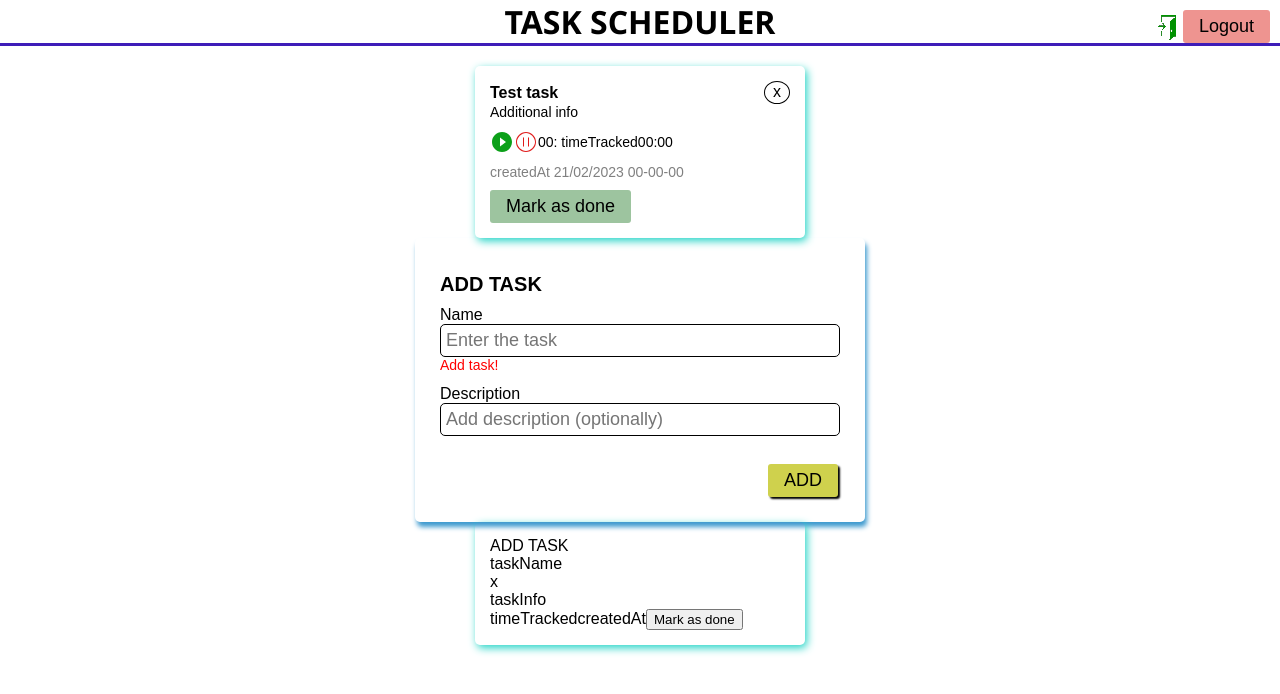
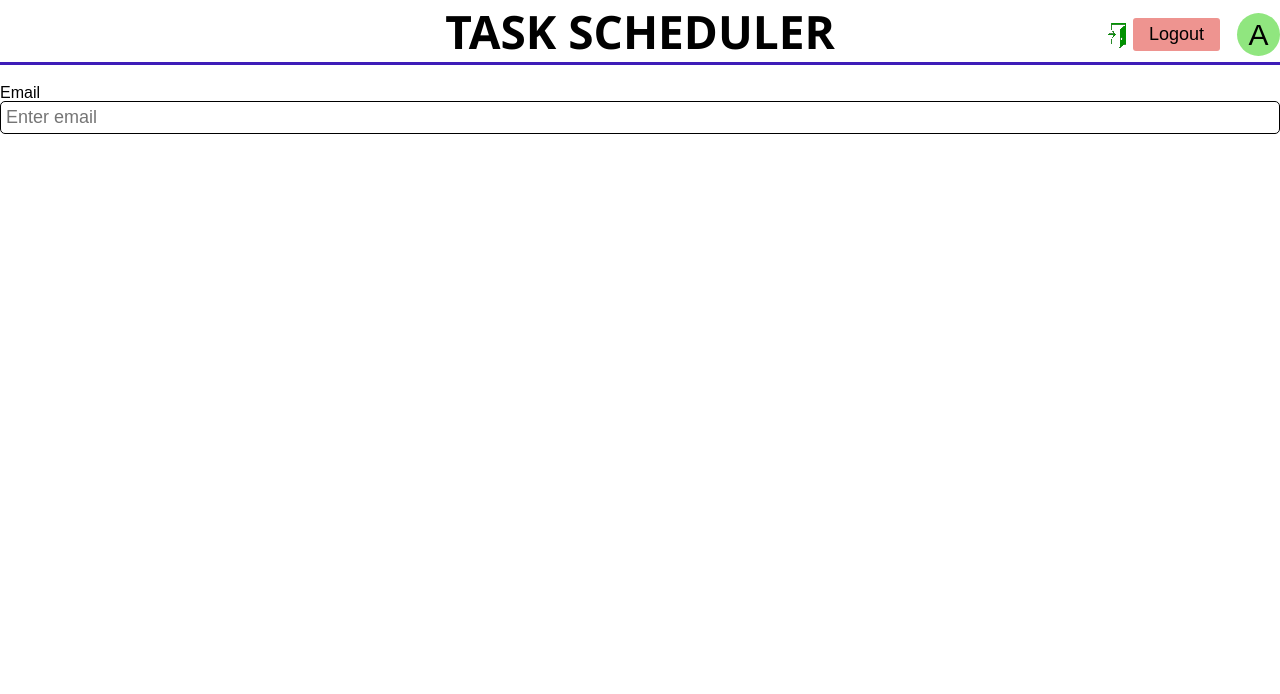
Before and after one commit to alexrazumniy/final_project, a website built with webpack: page src/index.html in a window 1280 px wide. Built offline with nearby package versions, Linux system fonts and the light colour scheme.

Commit message:
module Input created

```diff
--- a/src/components/Input.js
+++ b/src/components/Input.js
@@ -1,44 +1,57 @@
-const taskForm = document.createElement('form');
-const taskFormTitle = document.createElement('h5');
-taskFormTitle.innerText = 'ADD TASK';
+export class Input {
+    constructor(options) {
+        const {
+            name,
+            label,
+            placeholder,
+            type = 'text',
+            onInput,
+            onChange,
+        } = options;
 
-const taskInputContainer = document.createElement('div');
-const taskInputLabel = document.createElement('label');
-const taskInput = document.createElement('input');
-taskInputLabel.innerText = 'Name';
-taskInput.type = 'text';
-taskInput.placeholder = 'Enter the task';
-const taskInputErrMsg = document.createElement('span'); ////
-taskInputErrMsg.innerText = 'Add task!' ///////////////////////
+        this.input = document.createElement('input');
+        this.errorMsgText = document.createElement('span');
+        console.log(this);
 
-const descriptInputContainer = document.createElement('div');
-const descriptInputLabel = document.createElement('label');
-const descriptInput = document.createElement('input');
-descriptInputLabel.innerText = 'Description';
-descriptInput.type = 'text';
-descriptInput.placeholder = 'Add description (optionally)';
+        this.input.name = name;
+        this.label = label;
+        this.input.placeholder = placeholder;
+        this.value = this.input.value;
 
-const btnAdd = document.createElement('button');
-btnAdd.innerText = 'ADD';
+        this.control = this.createControl(onInput, onChange);
+    }
 
-document.body.append(taskForm);
-taskForm.append(taskFormTitle, taskInputContainer, descriptInputContainer, btnAdd);
+    createControl(onInput, onChange) {
+        const container = document.createElement('div');
+        const label = document.createElement('label');
 
-taskInputContainer.append(taskInputLabel, taskInput, taskInputErrMsg);
-descriptInputContainer.append(descriptInputLabel, descriptInput);
+        const inputId = `_${this.name}`;
 
-taskForm.classList.add('form');
-taskFormTitle.classList.add('form-title');
+        container.classList.add('input-container');
+        this.errorMsgText.classList.add('error-message');
+        this.input.classList.add('input');
 
-const inputContainers = [taskInputContainer, descriptInputContainer];
-inputContainers.map(cont => cont.classList.add('input-container'));
+        this.input.id = inputId;
+        label.setAttribute('for', inputId);
 
-const labels = [taskInputLabel, descriptInputLabel];
-labels.map(label => label.classList.add('input-label'));
+        label.innerText = this.label;
 
-const inputs = [taskInput, descriptInput];
-inputs.map(input => input.classList.add('field-input'));
+        container.append(label, this.input, this.errorMsgText);
 
-taskInputErrMsg.classList.add('error-message');
-
-btnAdd.classList.add('task-btn-submit', 'button');
+        if (onInput) {
+            this.input.addEventListener('input', (event) => {
+                this.value = this.target.value;
+                onInput(event);
+            });
+        }
+        if (onChange) {
+            this.input.addEventListener('change', (event) => {
+                onInput(event);
+            });
+        }
+        return container
+    }
+    render(container) {
+        container.append(this.control);
+    };
+}
--- a/src/components/Task.js
+++ b/src/components/Task.js
@@ -1,52 +1,88 @@
-{/* <div class="task-card">
-<div class="task-card-header">
-    <p class="task-name">Test task</p>
-    <p class="close-btn">x</p>
-</div>
-<p class="task-description">Additional info</p>
-<div class="task-timer">
-    <svg width="24" height="24" viewBox="0 0 24 24" fill="none" xmlns="http://www.w3.org/2000/svg">
-        <path class="svg-play"
-            d="M12 2C6.475 2 2 6.475 2 12C2 17.525 6.475 22 12 22C17.525 22 22 17.525 22 12C22 6.475 17.525 2 12 2ZM10 16.5V7.5L16 12L10 16.5Z"
-            fill="#0ca019" />
-    </svg>
+// Форма для ввода таска
 
-    <svg width="24" height="24" viewBox="0 0 24 24" fill="none" xmlns="http://www.w3.org/2000/svg">
-        <path class="svg-pause"
-            d="M12 2C6.475 2 2 6.475 2 12 2 17.525 6.475 22 12 22 17.525 22 22 17.525 22 12 22 6.475 17.525 2 12 2ZM12 3C7.475 3 3 7.475 3 12 3 16.525 7.475 21 12 21 16.525 21 21 16.525 21 12 21 7.475 16.525 3 12 3ZM9 16 9 8C9 7 10 7 10 8L10 16C10 17 9 17 9 16ZM14 16 14 8C14 7 15 7 15 8L15 16C15 17 14 17 14 16Z"
-            fill="#e01b1b" fill-rule="evenodd" />
-    </svg> -->
-    <span class="hours">00</span>:
-    timeTracked
-    <span class="min">00</span>:
-    <span class="sec">00</span>
-</div>
-<div class="task-created-data"> createdAt
-    21/02/2023 00-00-00
-</div>
-<button class="btn-done button">Mark as done</button>
-</div> */}
+const taskForm = document.createElement('form');
+const taskFormTitle = document.createElement('h5');
+taskFormTitle.innerText = 'ADD TASK';
+
+const taskInputContainer = document.createElement('div');
+const taskInputLabel = document.createElement('label');
+const taskInput = document.createElement('input');
+taskInputLabel.innerText = 'Name';
+taskInput.type = 'text';
+taskInput.placeholder = 'Enter the task';
+const taskInputErrMsg = document.createElement('span'); ////
+taskInputErrMsg.innerText = 'Add task!' ///////////////////////
+
+const descriptInputContainer = document.createElement('div');
+const descriptInputLabel = document.createElement('label');
+const descriptInput = document.createElement('input');
+descriptInputLabel.innerText = 'Description';
+descriptInput.type = 'text';
+descriptInput.placeholder = 'Add description (optionally)';
+
+const btnAdd = document.createElement('button');
+btnAdd.innerText = 'ADD';
+
+document.body.append(taskForm);
+taskForm.append(taskFormTitle, taskInputContainer, descriptInputContainer, btnAdd);
+
+taskInputContainer.append(taskInputLabel, taskInput, taskInputErrMsg);
+descriptInputContainer.append(descriptInputLabel, descriptInput);
+
+taskForm.classList.add('form');
+taskFormTitle.classList.add('form-title');
+
+const inputContainers = [taskInputContainer, descriptInputContainer];
+inputContainers.map(cont => cont.classList.add('input-container'));
+
+const labels = [taskInputLabel, descriptInputLabel];
+labels.map(label => label.classList.add('input-label'));
+
+const inputs = [taskInput, descriptInput];
+inputs.map(input => input.classList.add('field-input'));
+
+taskInputErrMsg.classList.add('error-message');
+
+btnAdd.classList.add('task-btn-submit', 'button');
+
+
+
+
+// Форма карточки таска
 
 const taskCard = document.createElement('div');
 const cardHeader = document.createElement('div');
-cardHeader.innerText = 'ADD TASK';
 const taskName = document.createElement('p');
-taskName.innerText = 'taskName';
+taskName.innerText = 'Test task';
 const closeBtn = document.createElement('p');
 closeBtn.innerText = 'x';
+
 const taskInfo = document.createElement('p');
-taskInfo.innerText = 'taskInfo';
+taskInfo.innerText = 'Additional info';
+
 const timerWrapper = document.createElement('div');
-const timeTracked = document.createElement('span');
-timeTracked.innerText = 'timeTracked';
-const createdAt = document.createElement('span');
-createdAt.innerText = 'createdAt';
+const startBtn = document.createElement('div');
+const timeTracker = document.createElement('span');
+timeTracker.innerText = 'timeTracked';
+
+const creationData = document.createElement('p');
+creationData.innerText = 'createdAt';
+
 const btnDone = document.createElement('button');
 btnDone.innerText = 'Mark as done';
 
 document.body.append(taskCard);
-taskCard.append(cardHeader, taskName, closeBtn, taskInfo, timerWrapper, timeTracked, createdAt, btnDone)
+cardHeader.append(taskName, closeBtn);
+timerWrapper.append(startBtn, timeTracker);
+taskCard.append(cardHeader, taskInfo, timerWrapper, creationData, btnDone)
 
 taskCard.classList.add('task-card');
 cardHeader.classList.add('task-card-header');
-taskName.classList.add('task-card-header');
+taskName.classList.add('task-name');
+closeBtn.classList.add('close-btn');
+taskInfo.classList.add('task-info');
+timerWrapper.classList.add('timer-wrapper');
+// startBtn.classList.add('play-btn');
+startBtn.classList.add('pause-btn');
+creationData.classList.add('creation-data');
+btnDone.classList.add('btn-done', 'button');
--- a/src/index.html
+++ b/src/index.html
@@ -6,17 +6,22 @@
     <meta http-equiv="X-UA-Compatible" content="IE=edge">
     <meta name="viewport" content="width=device-width, initial-scale=1.0">
     <title>Final Project</title>
+    <link rel="stylesheet" href="https://cdnjs.cloudflare.com/ajax/libs/meyer-reset/2.0/reset.min.css"
+    integrity="sha512-NmLkDIU1C/C88wi324HBc+S2kLhi08PN5GDeUVVVC/BVt/9Izdsc9SVeVfA1UZbY3sHUlDSyRXhCzHfr6hmPPw=="
+    crossorigin="anonymous" referrerpolicy="no-referrer" />
     <link rel="stylesheet" href="./styles/style.css">
 </head>
 
 <body>
-    <div class="container">
 
-        <div class="header">
-            <h1 class="header-text">TASK SCHEDULER</h1>
+    <div class="container" id="container">
+
+        <header class="header">
+            <h1 class="header-title">TASK SCHEDULER</h1>
             <img class="logout-icon" src="./img/outthedoor-icon.png" alt="">
             <button class="btn-logout button">Logout</button>
-        </div>
+            <span class="user_logo">A</span>
+        </header>
 
         <!-- <form method="POST" class="form">
             <h5 class="form-title">REGISTER LOGIN</h5>
@@ -55,13 +60,16 @@
             <button class="task-btn-submit button" id="task-btn-submit">Submit</button>
         </form> -->
 
+<!-- <img src="./img/switch-on-1.png" id="img1" alt=""> -->
+<!-- <img src="./img/switch-off-1.png" id="img2" alt=""> -->
+<!--
         <div class="task-card">
             <div class="task-card-header">
                 <p class="task-name">Test task</p>
                 <p class="close-btn">x</p>
             </div>
-            <p class="task-description">Additional info</p>
-            <div class="task-timer">
+            <p class="task-info">Additional info</p>
+            <div class="timer-wrapper">
                 <svg width="24" height="24" viewBox="0 0 24 24" fill="none" xmlns="http://www.w3.org/2000/svg">
                     <path class="svg-play"
                         d="M12 2C6.475 2 2 6.475 2 12C2 17.525 6.475 22 12 22C17.525 22 22 17.525 22 12C22 6.475 17.525 2 12 2ZM10 16.5V7.5L16 12L10 16.5Z"
@@ -73,22 +81,23 @@
                         d="M12 2C6.475 2 2 6.475 2 12 2 17.525 6.475 22 12 22 17.525 22 22 17.525 22 12 22 6.475 17.525 2 12 2ZM12 3C7.475 3 3 7.475 3 12 3 16.525 7.475 21 12 21 16.525 21 21 16.525 21 12 21 7.475 16.525 3 12 3ZM9 16 9 8C9 7 10 7 10 8L10 16C10 17 9 17 9 16ZM14 16 14 8C14 7 15 7 15 8L15 16C15 17 14 17 14 16Z"
                         fill="#e01b1b" fill-rule="evenodd" />
                 </svg>
+
                 <span class="hours">00</span>:
                 timeTracked
                 <span class="min">00</span>:
                 <span class="sec">00</span>
             </div>
-            <div class="task-created-data"> createdAt
+            <div class="creation-data"> createdAt
                 21/02/2023 00-00-00
             </div>
             <button class="btn-done button">Mark as done</button>
-        </div>
+        </div> -->
 
     </div>
 
-    <!-- <script type="module" src="./components/Form.js"></script> -->
+    <!-- <script type="module" src="./components/Forms.js"></script> -->
     <script type="module" src="./components/Input.js"></script>
-    <script type="module" src="./components/Task.js"></script>
+    <!-- <script type="module" src="./components/Task.js"></script> -->
 </body>
 
 </html>
--- a/src/index.js
+++ b/src/index.js
@@ -1,4 +1,12 @@
-import { a } from './test.js';
 import './styles/style.css'
+import { Input } from './components/Input.js';
 
-console.log("Hello world!!!", a);
+const input = new Input ({
+    name: "email",
+    placeholder: "Enter email",
+    label: "Email",
+});
+
+input.render(document.body);
+
+// console.log(input);
--- a/src/styles/style.css
+++ b/src/styles/style.css
@@ -1,6 +1,5 @@
-* {
+body {
     font-family: Arial, Helvetica, sans-serif;
-    margin: 0;
 }
 
 .container {
@@ -14,24 +13,41 @@
     margin-bottom: 20px;
 }
 
-.header-text {
+.header-title {
     font-family: 'Segoe UI', Tahoma, Geneva, Verdana, sans-serif;
+    font-size: 46px;
+    font-weight: bold;
     text-align: center;
-    margin: 0 auto;
+    margin: 8px auto;
 }
 
 .logout-icon {
     position: absolute;
     top: 15px;
-    right: 100px;
+    right: 150px;
 }
 
 .btn-logout {
     position: absolute;
     top: 10px;
-    right: 10px;
+    right: 60px;
     background-color: rgb(238, 148, 144);
-    /* box-shadow: 2px 2px 2px; */
+}
+
+.user_logo {
+    position: absolute;
+    width: 35px;
+    height: 35px;
+    top: 5px;
+    right: 0;
+    font-size: 30px;
+    text-transform: uppercase;
+    text-align: center;
+    line-height: 35px;
+    padding: 4px;
+    background-color: rgb(144, 230, 127);
+    border-radius: 50%;
+    cursor: pointer;
 }
 
 .button {
@@ -52,12 +68,13 @@
 
 .form-title {
     font-size: 20px;
-    margin: 10px 0;
+    font-weight: bold;
+    margin-bottom: 10px;
 }
 
 .form-subtitle {
-    text-align: left;
     font-size: 32px;
+    font-weight: bold;
     margin-bottom: 10px;
 }
 
@@ -72,7 +89,7 @@
     font-size: 16px;
 }
 
-.field-input {
+.input {
     font-size: 18px;
     padding: 5px;
     border: 1px solid;
@@ -131,13 +148,14 @@
     margin: 0 auto;
     box-shadow: 2px 3px 8px #22d4c6;
     border-radius: 5px;
-    padding: 15px;
+    padding: 12px;
 }
 
 .task-card-header {
     display: flex;
     justify-content: space-between;
     align-items: center;
+    margin-bottom: 10px;
 }
 
 .task-name {
@@ -146,25 +164,48 @@
 }
 
 .close-btn {
-    margin: 0;
-    border: 1px solid;
+    width: 20px;
+    height: 20px;
+    font-size: 18px;
+    font-weight: bold;
+    text-transform: uppercase;
+    text-align: center;
+    line-height: 20px;
+    padding: 3px;
+    background-color: rgb(175, 187, 178);
     border-radius: 50%;
-    padding: 1px 8px 2px;
     cursor: pointer;
 }
 
-.task-description {
+.task-info {
     font-size: 14px;
 }
 
-.task-timer {
+.timer-wrapper {
     display: flex;
     align-items: center;
     margin: 10px auto;
     font-size: 14px;
 }
 
-.task-created-data {
+.play-btn {
+    width: 0;
+    height: 0;
+    border-top: 10px solid transparent;
+    border-left: 18px solid rgb(35, 141, 13);
+    border-bottom: 10px solid transparent;
+    margin-right: 8px;
+}
+
+.pause-btn {
+    width: 18px;
+    height: 18px;
+    background: red;
+    margin-right: 8px;
+}
+
+
+.creation-data {
     margin: 10px auto;
     font-size: 14px;
     color: rgb(128, 128, 128);
```
Also changed, not shown: src/components/Forms.js (+52 -25 lines), dist/bundle.js.
